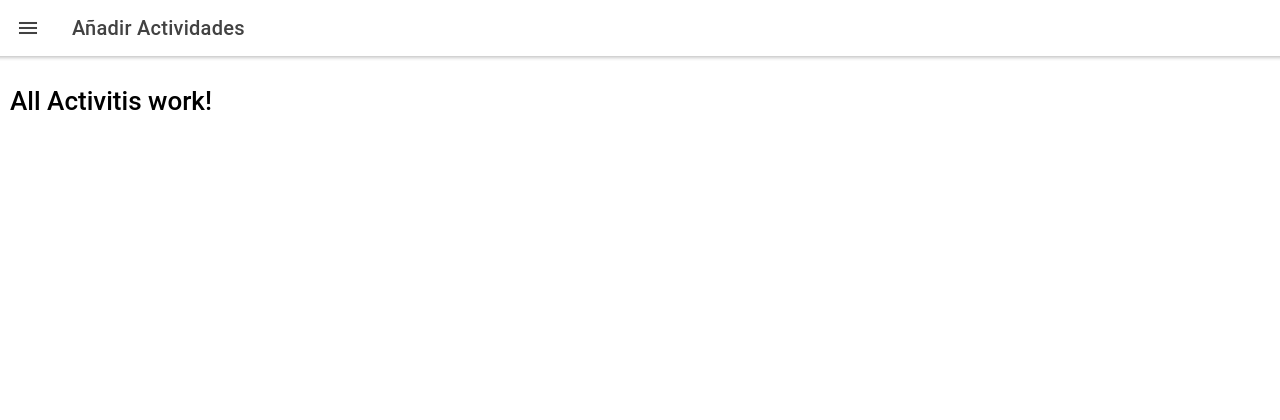
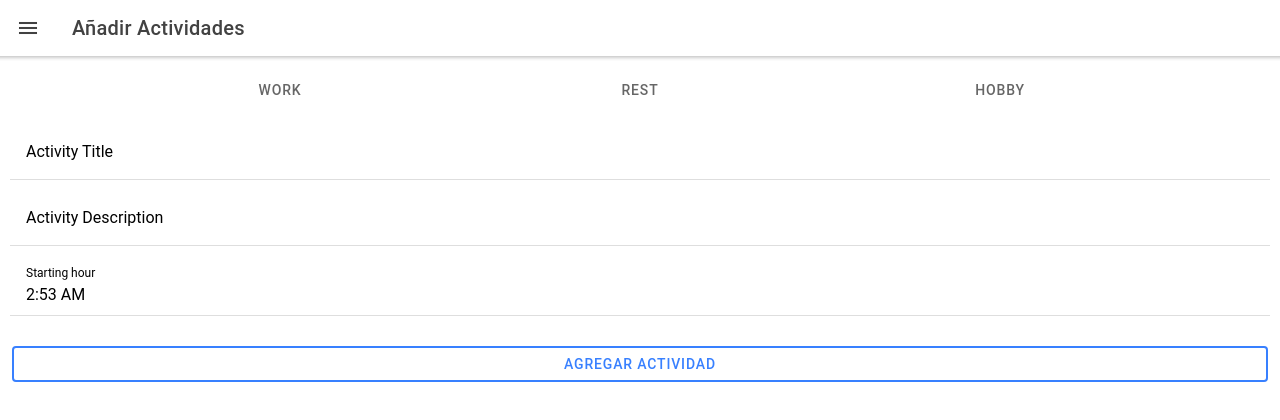
Before and after one commit to EdgarBryanLM/Proyecto, a React (Create React App) app: page /add-activities in a window 1280 px wide. Shown: the top 420 px of the page. Built offline with nearby package versions, Linux system fonts and the light colour scheme.

Commit message:
Ya se pueden agregar recordatorios

```diff
--- a/package.json
+++ b/package.json
@@ -20,7 +20,6 @@
     "react-dom": "^17.0.1",
     "react-router": "^5.2.0",
     "react-router-dom": "^5.2.0",
-    "react-scripts": "4.0.2",
     "typescript": "^4.1.3",
     "web-vitals": "^0.2.4",
     "workbox-background-sync": "^5.1.4",
@@ -61,7 +60,8 @@
     ]
   },
   "devDependencies": {
-    "@capacitor/cli": "2.4.7"
+    "@capacitor/cli": "2.4.7",
+    "react-scripts": "4.0.2"
   },
   "description": "An Ionic project"
 }
--- a/src/data/ActivitiesContextProvider.tsx
+++ b/src/data/ActivitiesContextProvider.tsx
@@ -10,11 +10,19 @@ const ActivitiesContextProvider: React.FC = (props) => {
             title: "Aprender ionec",
             description: "Aplicacion",
             hour:"12:22",
-            activityType:'hobby',
-            imageUrl:'/assents/imagenes/work.jpg',
+            activityType:'work',
+            imageUrl:'/assets/imagenes/work.jpg',
             isCompleted: false
 
-
+        },
+        {
+            id: Math.random().toString(),
+            title: "Aprender nada",
+            description: "Salario",
+            hour:"12:00",
+            activityType:'rest',
+            imageUrl:'/assets/imagenes/rest.jpg',
+            isCompleted: false
 
         }
     ]
@@ -27,16 +35,16 @@ const addActivity=(title: string,description:string,hour:string,activityType: Ac
     let imageUrl = '';
     switch(activityType) {
         case 'rest':
-            imageUrl = '/assets/images/rest.jpg'
+            imageUrl = '/assets/imagenes/rest.jpg'
             break;
         case 'hobby':
-            imageUrl = '/assets/images/hobby.jpg'
+            imageUrl = '/assets/imagenes/hobby.jpg'
             break;
         case 'work':
-            imageUrl = '/assets/images/work.jpg'
+            imageUrl = '/assets/imagenes/work.jpg'
             break;
         default:
-            imageUrl = '/assets/images/work.jpg'
+            imageUrl = '/assets/imagenes/work.jpg'
             break;
         };
 
--- a/src/pages/AddActivity/AddActivity.tsx
+++ b/src/pages/AddActivity/AddActivity.tsx
@@ -1,6 +1,33 @@
-import React from 'react';
-import { IonButtons, IonCol, IonContent, IonGrid, IonHeader, IonMenuButton, IonPage, IonRow, IonTitle, IonToolbar } from '@ionic/react';
+import React,{useRef,useContext}from 'react';
+import { IonButton, IonButtons, IonCol, IonContent, IonDatetime, IonGrid, IonHeader, IonInput, IonItem, IonLabel, IonMenuButton, IonPage, IonRow, IonSegment, IonSegmentButton, IonTitle, IonToolbar } from '@ionic/react';
+import {useHistory} from 'react-router-dom'
+import activitiesContext, { ActivityType } from '../../data/activities-contexr';
 const AddActivity: React.FC = () => {
+    //Variable que nos ayuda a poder manejar nuestra navegacion
+    //de paginas
+    const history = useHistory();
+
+
+    const titleInput = useRef<HTMLIonInputElement>(null);
+    const descriptionInput = useRef<HTMLIonInputElement>(null);
+    const typeInput = useRef<HTMLIonSegmentElement>(null);
+    const   hourInput = useRef<HTMLIonDatetimeElement>(null);
+
+    //En esta parte obtenemos nuestros diferentes datos obtenidos con los Inputs
+    const activitiesCtxt = useContext(activitiesContext);
+    const addActivity =()=>{
+        const title = titleInput.current?.value as string;
+        const description = descriptionInput.current?.value as string;
+        const typeAct = typeInput.current?.value as ActivityType;
+        const startDate = new Date(hourInput.current?.value as string);
+        const  startHour = startDate.getHours()+":"+startDate.getMinutes();
+
+        if(title && description && typeAct && startHour){
+            activitiesCtxt.addActivity(title,description,startHour,typeAct);
+            history.replace('/all-activities');
+        }
+    };
+
     return (
       <IonPage>
           <IonHeader>
@@ -15,8 +42,49 @@ const AddActivity: React.FC = () => {
           <IonContent>
           <IonGrid>
               <IonRow>
+                  <IonCol className="ion-text-center">
+                      <IonSegment ref={typeInput}>
+                          <IonSegmentButton value="work">
+                            <IonLabel>Work</IonLabel>
+                          </IonSegmentButton>
+                          <IonSegmentButton value="rest">
+                            <IonLabel>Rest</IonLabel>
+                          </IonSegmentButton>
+                          <IonSegmentButton value="hobby">
+                            <IonLabel>Hobby</IonLabel>
+                          </IonSegmentButton>
+                      </IonSegment>
+
+                  </IonCol>
+              </IonRow>
+              <IonRow>
                   <IonCol>
-                      <h1>All Activitis work!</h1>
+                  <IonItem>
+                      <IonLabel position="floating">Activity Title</IonLabel>
+                      <IonInput ref={titleInput} type="text"></IonInput>
+                  </IonItem>
+                  </IonCol>
+              </IonRow>
+              <IonRow>
+                  <IonCol>
+                  <IonItem>
+                      <IonLabel position="floating">Activity Description</IonLabel>
+                      <IonInput ref={descriptionInput} type="text"></IonInput>
+                  </IonItem>
+                  </IonCol>
+              </IonRow>
+              <IonRow>
+                  <IonCol>
+                  <IonItem>
+                      <IonLabel position="floating">Starting hour</IonLabel>
+                     <IonDatetime ref={hourInput} displayFormat="h:mm A" pickerFormat="h:mm A" value={new Date().toISOString()}></IonDatetime>
+                  </IonItem>
+                  </IonCol>
+              </IonRow>
+              <IonRow>
+                  <IonCol className= "ion-text-center ion-margin-top">
+                      <IonButton onClick={addActivity} expand="block" fill="outline">Agregar actividad</IonButton>
+
                   </IonCol>
               </IonRow>
           </IonGrid>
--- a/src/pages/AllActivities/AllActivities.tsx
+++ b/src/pages/AllActivities/AllActivities.tsx
@@ -1,6 +1,10 @@
-import React from 'react';
-import { IonButtons, IonCol, IonContent, IonGrid, IonHeader, IonMenuButton, IonPage, IonRow, IonTitle, IonToolbar } from '@ionic/react';
+import React,{useContext} from 'react';
+import classes from './allActivities.module.css';
+import { IonButton, IonButtons, IonCard, IonCardContent, IonCardHeader, IonCardSubtitle, IonCardTitle, IonCol, IonContent, IonGrid, IonHeader, IonItem, IonMenuButton, IonPage, IonRow, IonTitle, IonToolbar } from '@ionic/react';
+import activitiesContext from '../../data/activities-contexr';
 const AllActivities: React.FC = () => {
+
+  const activitiesCtxt = useContext(activitiesContext)
     return (
       <IonPage>
           <IonHeader>
@@ -16,11 +20,31 @@ const AllActivities: React.FC = () => {
           </IonHeader>
           <IonContent>
           <IonGrid>
-              <IonRow>
+            {
+              /**Parte del codigo donde se estaran incertando todas las actividades ingresadas */
+            }
+            {
+              activitiesCtxt.activities.map(activity =>(
+              <IonRow key= {activity.id}>
                   <IonCol class="ion-text-center">
-
+                    <IonCard>
+                      <img src={activity.imageUrl} alt="Activity"/>
+                      <IonCardHeader>
+                        <IonCardTitle>{activity.hour}</IonCardTitle>
+                        <IonCardSubtitle>{activity.title}</IonCardSubtitle>
+                      </IonCardHeader>
+                      <IonCardContent>
+                        <p>{activity.description}</p>
+                        <IonItem lines="none">
+                          <IonButton className={classes.FullWidth} fill="clear" >
+                            Complete Activity</IonButton>
+                        </IonItem>
+                      </IonCardContent>
+                    </IonCard>
                   </IonCol>
               </IonRow>
+              ))
+}
           </IonGrid>
       </IonContent>
       </IonPage>
--- /dev/null
+++ b/src/pages/AllActivities/allActivities.module.css
@@ -0,0 +1,3 @@
+.FullWidth {
+    width: 100%;
+}
```
Also changed, not shown: 1 other file (tests, documents, lock files or other folders).
